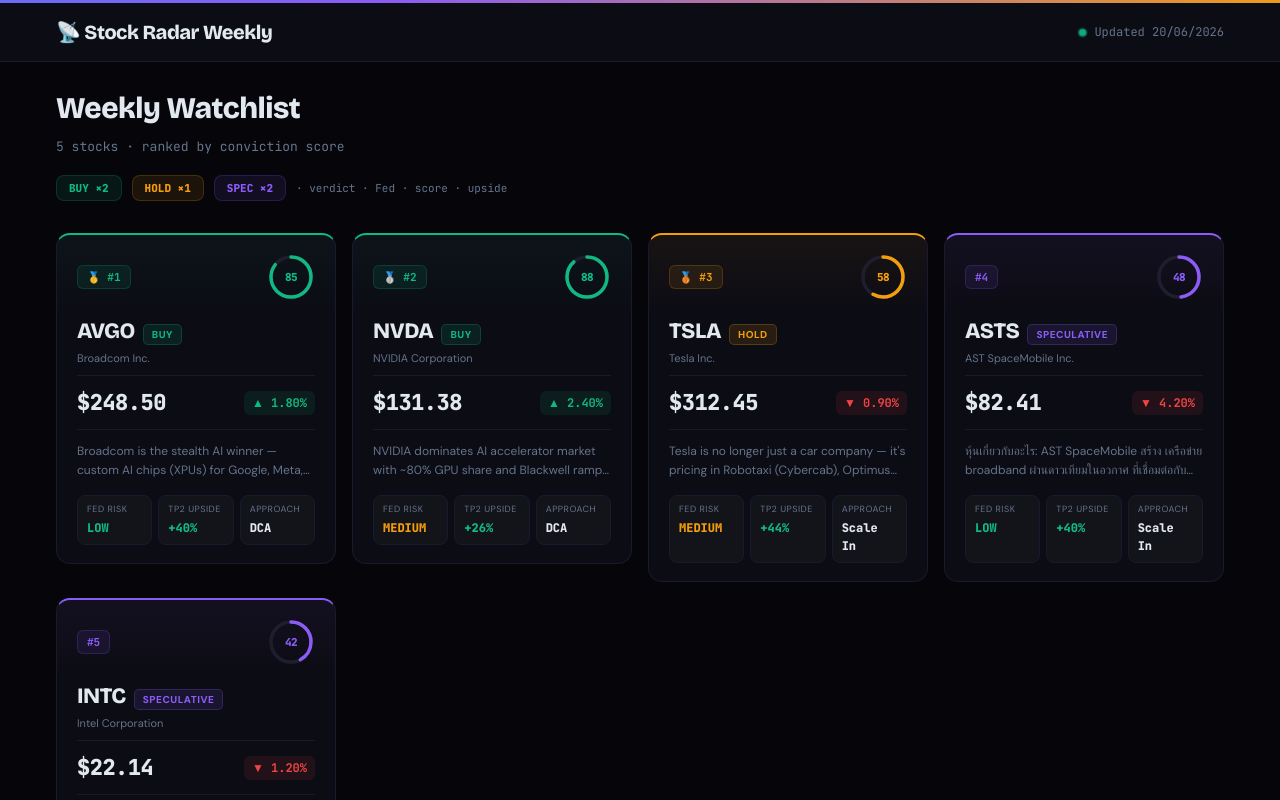
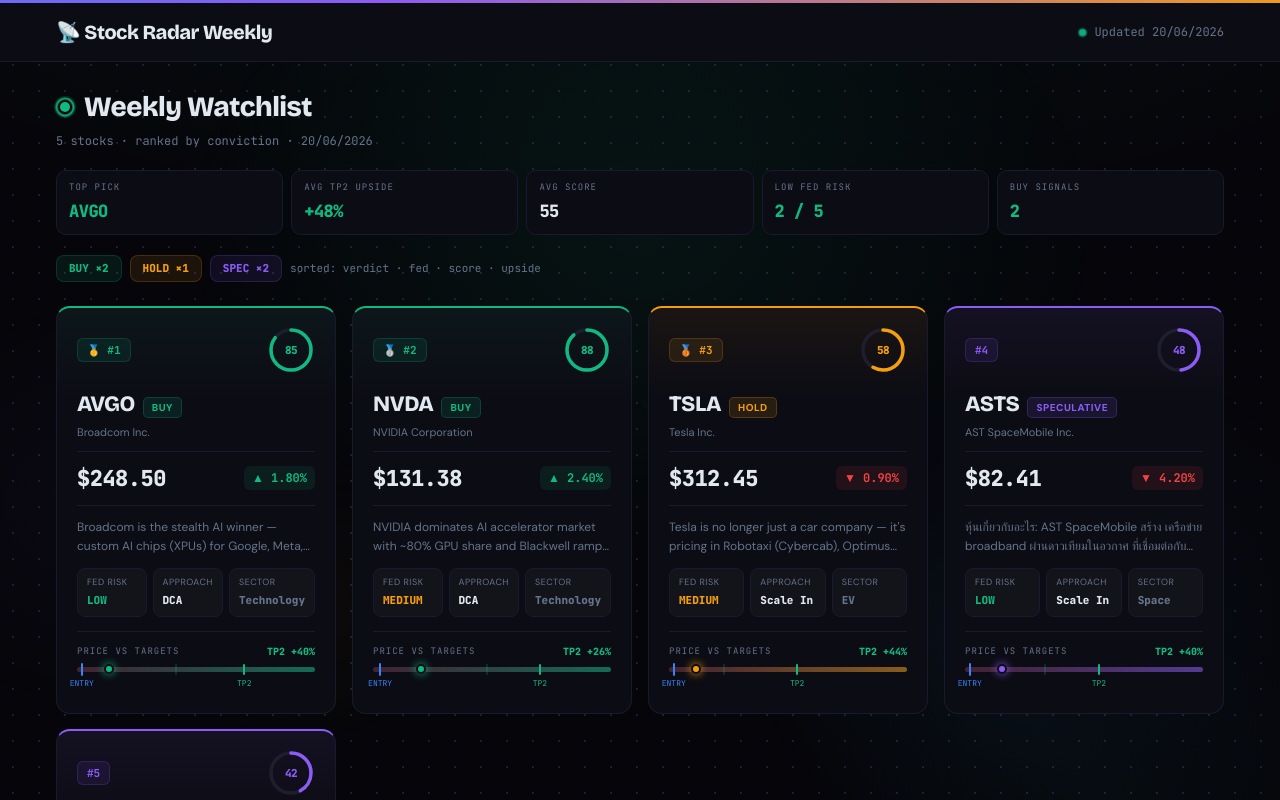
Before and after one commit to Armakuji/stock-playbook, a Next.js app in the folder web/: page / in a window 1280 px wide. Shown: the top 800 px of the page. Built offline with nearby package versions, Linux system fonts and the light colour scheme.

Commit message:
[feat] improve ui atmostphere

```diff
--- a/web/app/StockCard.tsx
+++ b/web/app/StockCard.tsx
@@ -4,25 +4,18 @@ import Link from "next/link";
 import { StockReport } from "@/lib/types";
 
 const VERDICT_COLORS: Record<StockReport["verdict"], string> = {
-  BUY: "#10b981",
-  HOLD: "#f59e0b",
-  SELL: "#ef4444",
-  SPECULATIVE: "#8b5cf6",
+  BUY: "#10b981", HOLD: "#f59e0b", SELL: "#ef4444", SPECULATIVE: "#8b5cf6",
+};
+const RISK_COLORS: Record<string, string> = {
+  LOW: "#10b981", MEDIUM: "#f59e0b", HIGH: "#ef4444",
+};
+const RANK_META: Record<number, { label: string }> = {
+  1: { label: "🥇 #1" },
+  2: { label: "🥈 #2" },
+  3: { label: "🥉 #3" },
 };
 
-const RISK_COLORS: Record<string, string> = {
-  LOW: "#10b981",
-  MEDIUM: "#f59e0b",
-  HIGH: "#ef4444",
-};
-
-const RANK_META: Record<number, { label: string; glow: string }> = {
-  1: { label: "🥇 #1", glow: "rgba(245,158,11,0.18)" },
-  2: { label: "🥈 #2", glow: "rgba(148,163,184,0.12)" },
-  3: { label: "🥉 #3", glow: "rgba(180,82,16,0.15)" },
-};
-
-// SVG arc score ring
+// ── SVG score ring ────────────────────────────────────────────────────────────
 function ScoreRing({ score, color }: { score: number; color: string }) {
   const r = 20;
   const circ = 2 * Math.PI * r;
@@ -31,11 +24,9 @@ function ScoreRing({ score, color }: { score: number; color: string }) {
     <div style={{ position: "relative", width: 48, height: 48, flexShrink: 0 }}>
       <svg width={48} height={48} style={{ transform: "rotate(-90deg)", display: "block" }}>
         <circle cx={24} cy={24} r={r} fill="none" stroke="#1e1e2e" strokeWidth={3.5} />
-        <circle
-          cx={24} cy={24} r={r} fill="none" stroke={color} strokeWidth={3.5}
-          strokeDasharray={`${filled} ${circ}`}
-          strokeLinecap="round"
-          style={{ animation: "scoreArc 0.9s ease both", transition: "stroke-dasharray 0.9s ease" }}
+        <circle cx={24} cy={24} r={r} fill="none" stroke={color} strokeWidth={3.5}
+          strokeDasharray={`${filled} ${circ}`} strokeLinecap="round"
+          style={{ animation: "scoreArc 0.9s ease both" }}
         />
       </svg>
       <div style={{
@@ -48,38 +39,126 @@ function ScoreRing({ score, color }: { score: number; color: string }) {
   );
 }
 
+// ── Price-to-target bar ───────────────────────────────────────────────────────
+function PriceBar({ report, verdictColor }: { report: StockReport; verdictColor: string }) {
+  const sl = report.entryStrategy.stopLoss.tight ?? (report.price * 0.85);
+  const tp3 = report.entryStrategy.tp3.price;
+  const range = tp3 - sl;
+  if (range <= 0) return null;
+
+  const pos = (v: number) => Math.max(2, Math.min(98, ((v - sl) / range) * 100));
+
+  const preferredEntry = report.entryStrategy.entryLevels.find((e) => e.preferred)?.level
+    ?? report.entryStrategy.entryLevels[1]?.level
+    ?? report.price;
+
+  const curPct   = pos(report.price);
+  const tp1Pct   = pos(report.entryStrategy.tp1.price);
+  const tp2Pct   = pos(report.entryStrategy.tp2.price);
+  const entryPct = pos(preferredEntry);
+
+  const tp2Upside = ((report.entryStrategy.tp2.price - report.price) / report.price * 100).toFixed(0);
+
+  return (
+    <div style={{ marginTop: 14, paddingTop: 12, borderTop: "1px solid var(--border)" }}>
+      <div style={{ display: "flex", justifyContent: "space-between", alignItems: "center", marginBottom: 8 }}>
+        <span style={{ fontSize: 9, color: "var(--muted)", textTransform: "uppercase", letterSpacing: "1px", fontFamily: "var(--font-mono, monospace)" }}>
+          Price vs Targets
+        </span>
+        <span style={{ fontSize: 10, fontWeight: 800, color: "#10b981", fontFamily: "var(--font-mono, monospace)" }}>
+          TP2 +{tp2Upside}%
+        </span>
+      </div>
+
+      {/* Track */}
+      <div style={{ position: "relative", height: 5, background: "#1a1a2e", borderRadius: 6 }}>
+        {/* Filled: SL → current */}
+        <div style={{
+          position: "absolute", left: 0, width: `${curPct}%`, height: "100%",
+          background: `linear-gradient(90deg, #ef444430, ${verdictColor}80)`,
+          borderRadius: 6,
+          animation: "barFill 0.8s ease both",
+        }} />
+        {/* Entry marker (blue) */}
+        <div style={{
+          position: "absolute", left: `${entryPct}%`, top: -4,
+          width: 2, height: 13, background: "#3b82f6", borderRadius: 2,
+          transform: "translateX(-50%)",
+        }} />
+        {/* TP1 tick */}
+        <div style={{
+          position: "absolute", left: `${tp1Pct}%`, top: -3,
+          width: 1, height: 11, background: "#10b98160", borderRadius: 2,
+          transform: "translateX(-50%)",
+        }} />
+        {/* TP2 tick */}
+        <div style={{
+          position: "absolute", left: `${tp2Pct}%`, top: -3,
+          width: 2, height: 11, background: "#10b981", borderRadius: 2,
+          transform: "translateX(-50%)",
+        }} />
+        {/* Current price dot */}
+        <div style={{
+          position: "absolute", left: `${curPct}%`, top: "50%",
+          width: 10, height: 10, borderRadius: "50%",
+          background: verdictColor, border: "2px solid var(--card)",
+          transform: "translate(-50%, -50%)",
+          boxShadow: `0 0 8px ${verdictColor}`,
+        }} />
+      </div>
+
+      {/* Labels below bar */}
+      <div style={{ position: "relative", height: 18, marginTop: 5 }}>
+        <span style={{
+          position: "absolute", left: `${entryPct}%`, fontSize: 8,
+          color: "#3b82f6", transform: "translateX(-50%)",
+          fontFamily: "var(--font-mono, monospace)", whiteSpace: "nowrap",
+        }}>
+          ENTRY
+        </span>
+        <span style={{
+          position: "absolute", left: `${tp2Pct}%`, fontSize: 8,
+          color: "#10b981", transform: "translateX(-50%)",
+          fontFamily: "var(--font-mono, monospace)", whiteSpace: "nowrap",
+        }}>
+          TP2
+        </span>
+      </div>
+    </div>
+  );
+}
+
+// ── Main card ─────────────────────────────────────────────────────────────────
 export function StockCard({ report, rank, rankScore }: {
   report: StockReport;
   rank: number;
   rankScore: number;
 }) {
   const verdictColor = VERDICT_COLORS[report.verdict] ?? "#64748b";
-  const riskColor = RISK_COLORS[report.macroRisk.fedRisk] ?? "#64748b";
-  const isPositive = report.priceChange >= 0;
-  const rankMeta = RANK_META[rank];
-
-  const tp2Upside = (((report.entryStrategy.tp2.price - report.price) / report.price) * 100).toFixed(0);
+  const riskColor    = RISK_COLORS[report.macroRisk.fedRisk] ?? "#64748b";
+  const isPositive   = report.priceChange >= 0;
+  const rankMeta     = RANK_META[rank];
 
   return (
     <Link href={`/report/${report.ticker}`} style={{ textDecoration: "none" }}>
       <div
         style={{
           background: "var(--card)",
-          border: `1px solid var(--border)`,
+          border: "1px solid var(--border)",
           borderTop: `2px solid ${verdictColor}`,
           borderRadius: 14,
           padding: "18px 20px",
           cursor: "pointer",
-          transition: "border-color 0.2s ease, transform 0.2s ease, box-shadow 0.2s ease",
+          transition: "border-color 0.2s, transform 0.2s, box-shadow 0.2s",
           position: "relative",
           overflow: "hidden",
-          animation: "cardIn 0.4s ease both",
+          height: "100%",
         }}
         onMouseEnter={(e) => {
           const el = e.currentTarget as HTMLDivElement;
           el.style.borderColor = verdictColor;
           el.style.transform = "translateY(-3px)";
-          el.style.boxShadow = `0 8px 30px ${verdictColor}22, 0 2px 8px rgba(0,0,0,0.4)`;
+          el.style.boxShadow = `0 8px 32px ${verdictColor}20, 0 2px 8px rgba(0,0,0,0.5)`;
         }}
         onMouseLeave={(e) => {
           const el = e.currentTarget as HTMLDivElement;
@@ -89,19 +168,18 @@ export function StockCard({ report, rank, rankScore }: {
           el.style.boxShadow = "none";
         }}
       >
-        {/* Subtle gradient glow in bg */}
+        {/* Verdict glow wash */}
         <div style={{
-          position: "absolute", top: 0, left: 0, right: 0, height: 80,
-          background: `linear-gradient(180deg, ${verdictColor}0d 0%, transparent 100%)`,
+          position: "absolute", top: 0, left: 0, right: 0, height: 90,
+          background: `linear-gradient(180deg, ${verdictColor}10 0%, transparent 100%)`,
           pointerEvents: "none",
         }} />
 
-        {/* Top row: rank badge + score ring */}
+        {/* Row 1: rank + score ring */}
         <div style={{ display: "flex", justifyContent: "space-between", alignItems: "center", marginBottom: 14 }}>
           <span style={{
             fontSize: 11, fontWeight: 700, padding: "3px 9px", borderRadius: 6,
-            background: `${verdictColor}18`,
-            color: verdictColor,
+            background: `${verdictColor}18`, color: verdictColor,
             border: `1px solid ${verdictColor}30`,
             fontFamily: "var(--font-mono, monospace)",
           }}>
@@ -110,7 +188,7 @@ export function StockCard({ report, rank, rankScore }: {
           <ScoreRing score={report.score ?? rankScore} color={verdictColor} />
         </div>
 
-        {/* Ticker + company + verdict badge */}
+        {/* Row 2: ticker + verdict + company */}
         <div style={{ marginBottom: 10 }}>
           <div style={{ display: "flex", alignItems: "baseline", gap: 8, marginBottom: 3 }}>
             <span style={{
@@ -122,22 +200,24 @@ export function StockCard({ report, rank, rankScore }: {
             <span style={{
               fontSize: 10, fontWeight: 800, padding: "2px 8px", borderRadius: 5,
               background: `${verdictColor}1e`, color: verdictColor,
-              border: `1px solid ${verdictColor}3a`,
-              letterSpacing: "0.5px", whiteSpace: "nowrap",
+              border: `1px solid ${verdictColor}3a`, letterSpacing: "0.5px", whiteSpace: "nowrap",
             }}>
               {report.verdict}
             </span>
           </div>
-          <div style={{ fontSize: 11, color: "var(--muted)", lineHeight: 1.3 }}>{report.companyName}</div>
+          <div style={{ fontSize: 11, color: "var(--muted)" }}>{report.companyName}</div>
         </div>
 
-        {/* Price row */}
+        {/* Row 3: price + change */}
         <div style={{
           display: "flex", justifyContent: "space-between", alignItems: "center",
           padding: "10px 0", borderTop: "1px solid var(--border)", borderBottom: "1px solid var(--border)",
           marginBottom: 12,
         }}>
-          <span style={{ fontSize: 22, fontWeight: 800, letterSpacing: "-0.5px", fontFamily: "var(--font-mono, monospace)" }}>
+          <span style={{
+            fontSize: 22, fontWeight: 800, letterSpacing: "-0.5px",
+            fontFamily: "var(--font-mono, monospace)",
+          }}>
             ${report.price.toFixed(2)}
           </span>
           <span style={{
@@ -150,27 +230,33 @@ export function StockCard({ report, rank, rankScore }: {
           </span>
         </div>
 
-        {/* Summary */}
+        {/* Row 4: summary */}
         <p style={{
-          fontSize: 12, color: "var(--muted)", lineHeight: 1.6, margin: "0 0 14px",
+          fontSize: 12, color: "var(--muted)", lineHeight: 1.6, margin: "0 0 12px",
           display: "-webkit-box", WebkitLineClamp: 2, WebkitBoxOrient: "vertical", overflow: "hidden",
         }}>
           {report.summary}
         </p>
 
-        {/* Stats row */}
+        {/* Row 5: stat chips */}
         <div style={{ display: "grid", gridTemplateColumns: "1fr 1fr 1fr", gap: 6 }}>
           {[
-            { label: "Fed Risk", value: report.macroRisk.fedRisk, color: riskColor },
-            { label: "TP2 Upside", value: `+${tp2Upside}%`, color: "#10b981" },
-            { label: "Approach", value: report.entryStrategy.approach, color: "var(--text)" },
+            { label: "Fed Risk",  value: report.macroRisk.fedRisk,         color: riskColor        },
+            { label: "Approach",  value: report.entryStrategy.approach,     color: "var(--text)"    },
+            { label: "Sector",    value: report.sector?.split("/")[0]?.trim() ?? "—", color: "var(--muted)" },
           ].map(({ label, value, color }) => (
-            <div key={label} style={{ background: "#ffffff07", borderRadius: 8, padding: "7px 9px", border: "1px solid var(--border)" }}>
+            <div key={label} style={{
+              background: "#ffffff07", borderRadius: 8, padding: "7px 9px",
+              border: "1px solid var(--border)",
+            }}>
               <div style={{ fontSize: 9, color: "var(--muted)", marginBottom: 3, textTransform: "uppercase", letterSpacing: "0.5px" }}>{label}</div>
-              <div style={{ fontSize: 12, fontWeight: 800, color, fontFamily: "var(--font-mono, monospace)" }}>{value}</div>
+              <div style={{ fontSize: 11, fontWeight: 800, color, fontFamily: "var(--font-mono, monospace)", whiteSpace: "nowrap", overflow: "hidden", textOverflow: "ellipsis" }}>{value}</div>
             </div>
           ))}
         </div>
+
+        {/* Row 6: Price-to-target bar */}
+        <PriceBar report={report} verdictColor={verdictColor} />
       </div>
     </Link>
   );
--- a/web/app/globals.css
+++ b/web/app/globals.css
@@ -23,6 +23,12 @@
 
 body {
   background-color: var(--bg);
+  /* Two-layer background: top-center green vignette + dot grid */
+  background-image:
+    radial-gradient(ellipse 110% 55% at 50% -5%, rgba(16,185,129,0.045) 0%, transparent 60%),
+    radial-gradient(circle, #1d1d33 1px, transparent 1px);
+  background-size: 100% 100%, 26px 26px;
+  background-repeat: no-repeat, repeat;
   color: var(--text);
   font-family: var(--font-body);
   margin: 0;
@@ -62,6 +68,11 @@ body {
 
 @keyframes scoreArc {
   from { stroke-dasharray: 0 113; }
+}
+
+@keyframes radarSweep {
+  from { transform: translate(-50%, -50%) rotate(0deg); }
+  to   { transform: translate(-50%, -50%) rotate(360deg); }
 }
 
 /* ─── Utility ────────────────────────────────────────────────────────────────── */
--- a/web/app/layout.tsx
+++ b/web/app/layout.tsx
@@ -50,6 +50,44 @@ export default function RootLayout({
         className="min-h-full flex flex-col"
         style={{ backgroundColor: "var(--bg)", color: "var(--text)", fontFamily: "var(--font-body, system-ui, sans-serif)" }}
       >
+        {/* ── Deep Space ambient layer (fixed, behind everything) ── */}
+        <div aria-hidden="true" style={{
+          position: "fixed", inset: 0, pointerEvents: "none", zIndex: -1, overflow: "hidden",
+        }}>
+          {/* Radar sweep — slow rotating conic gradient, the signature effect */}
+          <div style={{
+            position: "absolute", top: "50%", left: "50%",
+            width: "220vmax", height: "220vmax",
+            transform: "translate(-50%, -50%)",
+            background: "conic-gradient(from 0deg, transparent 0deg, rgba(16,185,129,0.022) 18deg, transparent 45deg)",
+            animation: "radarSweep 18s linear infinite",
+          }} />
+          {/* Green origin glow — top center, like the radar source */}
+          <div style={{
+            position: "absolute", top: "-15%", left: "50%", transform: "translateX(-50%)",
+            width: "min(1000px, 130vw)", height: 700,
+            background: "radial-gradient(ellipse at center, rgba(16,185,129,0.08) 0%, transparent 65%)",
+          }} />
+          {/* Blue glow — bottom right */}
+          <div style={{
+            position: "absolute", bottom: "-15%", right: "-10%",
+            width: 700, height: 600,
+            background: "radial-gradient(ellipse at center, rgba(59,130,246,0.055) 0%, transparent 65%)",
+          }} />
+          {/* Purple accent — mid left */}
+          <div style={{
+            position: "absolute", top: "35%", left: "-12%",
+            width: 500, height: 450,
+            background: "radial-gradient(ellipse at center, rgba(139,92,246,0.04) 0%, transparent 65%)",
+          }} />
+          {/* Warm amber hint — bottom left */}
+          <div style={{
+            position: "absolute", bottom: "5%", left: "10%",
+            width: 350, height: 300,
+            background: "radial-gradient(ellipse at center, rgba(245,158,11,0.03) 0%, transparent 65%)",
+          }} />
+        </div>
+
         {/* Gradient accent bar — outside header, normal flow, no overflow issues */}
         <div style={{
           height: 3, flexShrink: 0,
--- a/web/app/page.tsx
+++ b/web/app/page.tsx
@@ -1,68 +1,112 @@
 import { getAllReports } from "@/lib/reports";
 import { rankReports } from "@/lib/ranking";
 import { StockCard } from "./StockCard";
+
+const VERDICT_COLORS = {
+  BUY: "#10b981", HOLD: "#f59e0b", SELL: "#ef4444", SPECULATIVE: "#8b5cf6",
+} as const;
 
 export default function DashboardPage() {
   const reports = getAllReports();
   const ranked = rankReports(reports);
 
-  const buys = ranked.filter((r) => r.verdict === "BUY").length;
+  const buys  = ranked.filter((r) => r.verdict === "BUY").length;
   const holds = ranked.filter((r) => r.verdict === "HOLD").length;
   const specs = ranked.filter((r) => r.verdict === "SPECULATIVE").length;
 
+  // Aggregate stats
+  const avgUpside = ranked.length > 0
+    ? Math.round(ranked.reduce((s, r) => s + ((r.entryStrategy.tp2.price - r.price) / r.price) * 100, 0) / ranked.length)
+    : 0;
+  const avgScore = ranked.length > 0
+    ? Math.round(ranked.reduce((s, r) => s + (r.score ?? 0), 0) / ranked.length)
+    : 0;
+  const lowFedRisk = ranked.filter((r) => r.macroRisk.fedRisk === "LOW").length;
+  const topPick = ranked[0];
+
+  const statsItems = [
+    { label: "Top Pick",      value: topPick?.ticker ?? "—",   color: "#10b981"       },
+    { label: "Avg TP2 Upside",value: `+${avgUpside}%`,         color: "#10b981"       },
+    { label: "Avg Score",     value: `${avgScore}`,            color: "var(--text)"   },
+    { label: "Low Fed Risk",  value: `${lowFedRisk} / ${ranked.length}`, color: "#10b981" },
+    { label: "BUY Signals",   value: `${buys}`,                color: "#10b981"       },
+  ];
+
   return (
     <div>
-      {/* Header */}
-      <div style={{ marginBottom: 32 }}>
-        <h1 style={{
-          fontSize: "clamp(22px, 4vw, 30px)", fontWeight: 900, margin: "0 0 6px",
-          letterSpacing: "-0.5px", fontFamily: "var(--font-display, sans-serif)",
-        }}>
-          Weekly Watchlist
-        </h1>
-        <p style={{ fontSize: 13, color: "var(--muted)", margin: "0 0 18px", fontFamily: "var(--font-mono, monospace)" }}>
-          {ranked.length} stocks · ranked by conviction score
+      {/* ── Hero header ───────────────────────────────────────── */}
+      <div style={{ marginBottom: 24 }}>
+        <div style={{ display: "flex", alignItems: "center", gap: 10, marginBottom: 4 }}>
+          {/* Radar pulse icon */}
+          <div style={{ position: "relative", width: 18, height: 18, flexShrink: 0 }}>
+            <div style={{
+              position: "absolute", inset: 0, borderRadius: "50%",
+              border: "2px solid #10b981",
+              animation: "livePulse 2s ease-in-out infinite",
+            }} />
+            <div style={{
+              position: "absolute", inset: 4, borderRadius: "50%",
+              background: "#10b981",
+            }} />
+          </div>
+          <h1 style={{
+            fontSize: "clamp(20px, 4vw, 28px)", fontWeight: 900, margin: 0,
+            letterSpacing: "-0.5px", fontFamily: "var(--font-display, sans-serif)",
+          }}>
+            Weekly Watchlist
+          </h1>
+        </div>
+        <p style={{ fontSize: 12, color: "var(--muted)", margin: "0 0 20px", fontFamily: "var(--font-mono, monospace)" }}>
+          {ranked.length} stocks · ranked by conviction · {new Date().toLocaleDateString("en-GB")}
         </p>
 
-        {/* Legend badges */}
-        <div style={{ display: "flex", gap: 10, flexWrap: "wrap", alignItems: "center" }}>
+        {/* ── Radar Stats strip ─────────────────────────────── */}
+        {ranked.length > 0 && (
+          <div style={{
+            display: "grid",
+            gridTemplateColumns: "repeat(auto-fit, minmax(110px, 1fr))",
+            gap: 8, marginBottom: 20,
+          }}>
+            {statsItems.map(({ label, value, color }) => (
+              <div key={label} style={{
+                background: "var(--card)", border: "1px solid var(--border)",
+                borderRadius: 10, padding: "10px 12px",
+              }}>
+                <div style={{ fontSize: 9, color: "var(--muted)", textTransform: "uppercase", letterSpacing: "1px", marginBottom: 4, fontFamily: "var(--font-mono, monospace)" }}>
+                  {label}
+                </div>
+                <div style={{ fontSize: 17, fontWeight: 800, color, fontFamily: "var(--font-mono, monospace)", letterSpacing: "-0.5px" }}>
+                  {value}
+                </div>
+              </div>
+            ))}
+          </div>
+        )}
+
+        {/* ── Verdict badges ────────────────────────────────── */}
+        <div style={{ display: "flex", gap: 8, flexWrap: "wrap", alignItems: "center" }}>
           {buys > 0 && (
-            <span style={{
-              fontSize: 11, padding: "4px 12px", borderRadius: 8,
-              background: "#10b98118", color: "#10b981",
-              border: "1px solid #10b98130", fontWeight: 800,
-              fontFamily: "var(--font-mono, monospace)",
-            }}>
+            <span style={{ fontSize: 11, padding: "4px 12px", borderRadius: 8, background: "#10b98118", color: "#10b981", border: "1px solid #10b98130", fontWeight: 800, fontFamily: "var(--font-mono, monospace)" }}>
               BUY ×{buys}
             </span>
           )}
           {holds > 0 && (
-            <span style={{
-              fontSize: 11, padding: "4px 12px", borderRadius: 8,
-              background: "#f59e0b18", color: "#f59e0b",
-              border: "1px solid #f59e0b30", fontWeight: 800,
-              fontFamily: "var(--font-mono, monospace)",
-            }}>
+            <span style={{ fontSize: 11, padding: "4px 12px", borderRadius: 8, background: "#f59e0b18", color: "#f59e0b", border: "1px solid #f59e0b30", fontWeight: 800, fontFamily: "var(--font-mono, monospace)" }}>
               HOLD ×{holds}
             </span>
           )}
           {specs > 0 && (
-            <span style={{
-              fontSize: 11, padding: "4px 12px", borderRadius: 8,
-              background: "#8b5cf618", color: "#8b5cf6",
-              border: "1px solid #8b5cf630", fontWeight: 800,
-              fontFamily: "var(--font-mono, monospace)",
-            }}>
+            <span style={{ fontSize: 11, padding: "4px 12px", borderRadius: 8, background: "#8b5cf618", color: "#8b5cf6", border: "1px solid #8b5cf630", fontWeight: 800, fontFamily: "var(--font-mono, monospace)" }}>
               SPEC ×{specs}
             </span>
           )}
           <span style={{ fontSize: 11, color: "var(--muted)", fontFamily: "var(--font-mono, monospace)" }}>
-            · verdict · Fed · score · upside
+            sorted: verdict · fed · score · upside
           </span>
         </div>
       </div>
 
-      {/* Grid */}
+      {/* ── Card grid ─────────────────────────────────────────── */}
       {ranked.length === 0 ? (
         <div style={{ textAlign: "center", padding: "80px 0", color: "var(--muted)" }}>
           <div style={{ fontSize: 32, marginBottom: 12 }}>📊</div>
```
